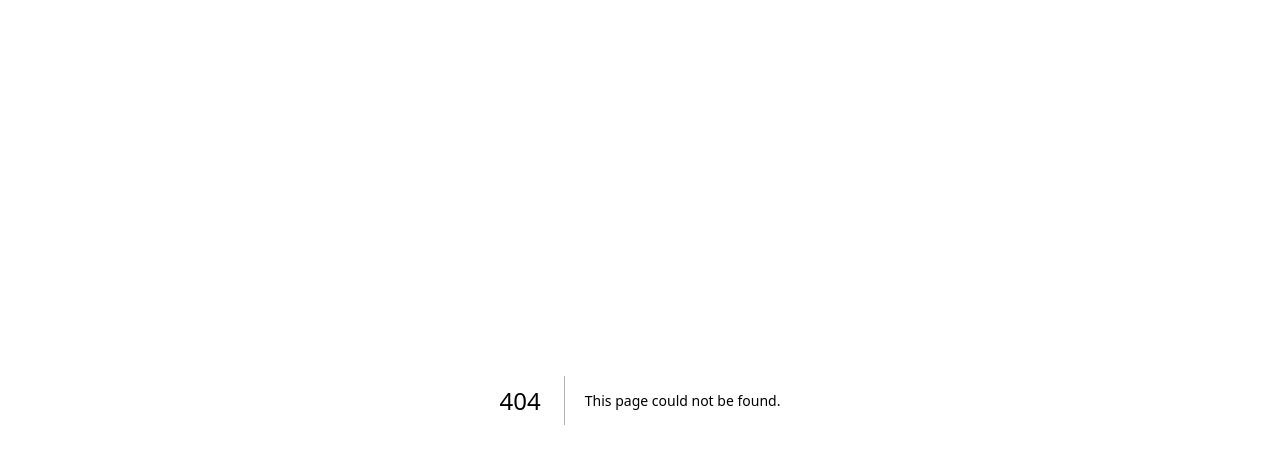
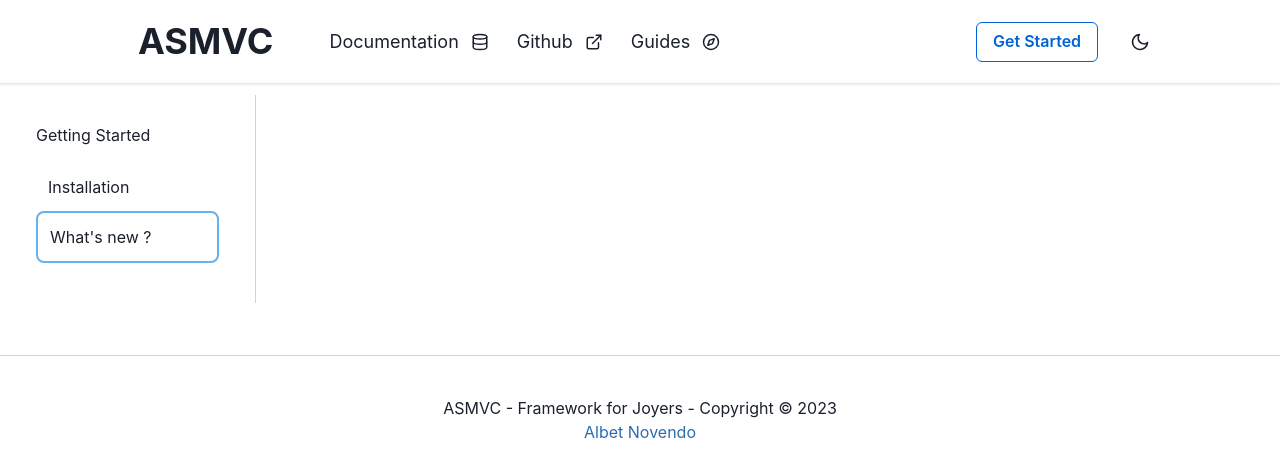
Before and after one commit to albetnov/asmvc-docs, a Next.js app: page /docs/starting/new in a window 1280 px wide. Before the commit this address had no page. Shown: the top 476 px of the page. Built offline with nearby package versions, Linux system fonts and the light colour scheme.

Commit message:
refactor: fix link not expanded, docs link to accordion link component, fix invalid dom nesting

```diff
--- /dev/null
+++ b/Components/Docs/AccordionLink.tsx
@@ -0,0 +1,27 @@
+import {AccordionButton, AccordionItem, AccordionPanel, Box} from "@chakra-ui/react";
+import NavLink from "./NavLink";
+
+interface AccordionLinks {
+    href: string;
+    title: string;
+}
+
+interface AccordionLinkProps {
+    title: string;
+    links: AccordionLinks[];
+}
+
+export default function AccordionLink({title, links}: AccordionLinkProps) {
+    return (<AccordionItem border="none" rounded="lg">
+        <h2>
+            <AccordionButton>
+                <Box as="span" flex='1' textAlign='left'>
+                    {title}
+                </Box>
+            </AccordionButton>
+        </h2>
+        <AccordionPanel>
+            {links.map(item => <NavLink href={item.href} key={item.href}>{item.title}</NavLink>)}
+        </AccordionPanel>
+    </AccordionItem>)
+}
--- a/Components/Docs/Layout.tsx
+++ b/Components/Docs/Layout.tsx
@@ -5,13 +5,12 @@ import {
     AccordionPanel,
     Box, Grid,
     GridItem,
-    List,
-    ListItem
 } from "@chakra-ui/react";
 import MainLayout from "../Layout";
 import {PropsWithChildren} from "react";
+import NavLink from "./NavLink";
 import {useRouter} from "next/router";
-import NavLink from "./NavLink";
+import AccordionLink from "./AccordionLink";
 
 interface DocsLayoutProps extends PropsWithChildren {
     title: string;
@@ -20,25 +19,17 @@ interface DocsLayoutProps extends PropsWithChildren {
 
 export default function Layout({title, desc, children}: DocsLayoutProps) {
     const router = useRouter();
+    const index = router.pathname === "/docs" || router.pathname.startsWith("/docs/starting/new") ? 0 : 1;
 
     return (
         <MainLayout title={title} desc={desc}>
             <Grid templateColumns="20% 1fr">
                 <GridItem borderRight="1px solid" borderColor="gray.300" my={3}>
-                    <Accordion allowToggle p={5}>
-                        <AccordionItem border="none" rounded="lg">
-                            <h2>
-                                <AccordionButton>
-                                    <Box as="span" flex='1' textAlign='left'>
-                                        Getting Started
-                                    </Box>
-                                </AccordionButton>
-                            </h2>
-                            <AccordionPanel>
-                                <NavLink isActive={router.pathname === "/docs"}>Installation</NavLink>
-                                <NavLink isActive={router.pathname === "/docs/new"}>What's new?</NavLink>
-                            </AccordionPanel>
-                        </AccordionItem>
+                    <Accordion defaultIndex={index} allowToggle p={5}>
+                        <AccordionLink title="Getting Started" links={[
+                            {title: "Installation", href: "/docs"},
+                            {title: "What's new ?", href: "/docs/starting/new"}
+                        ]}/>
                     </Accordion>
                 </GridItem>
                 <GridItem px={40}>
--- a/Components/Docs/NavLink.tsx
+++ b/Components/Docs/NavLink.tsx
@@ -1,18 +1,24 @@
-import {List, ListItem} from "@chakra-ui/react";
+import {Link, List, ListItem} from "@chakra-ui/react";
 import {PropsWithChildren} from "react";
+import {useRouter} from "next/router";
+import NextLink from "next/link";
 
 interface NavLinkProps extends PropsWithChildren {
-    isActive: boolean;
+    href: string;
 }
 
-export default function NavLink({isActive, children}: NavLinkProps) {
-    if (isActive) {
+export default function NavLink({href, children}: NavLinkProps) {
+    const router = useRouter();
+
+    if (router.pathname === href) {
         return <List p={3} rounded="lg" border="2px solid" borderColor="blue.300">
-            <ListItem>{children}</ListItem>
+            <ListItem><Link display="block" as={NextLink} _hover={{textDecoration: "none"}} w="full"
+                            href={href}>{children}</Link></ListItem>
         </List>
     }
 
     return <List p={3} rounded="lg">
-        <ListItem>{children}</ListItem>
+        <ListItem><Link w="full" display="block" _hover={{textDecoration: "none"}} as={NextLink}
+                        href={href}>{children}</Link></ListItem>
     </List>
 }
--- a/Components/Docs/Section.tsx
+++ b/Components/Docs/Section.tsx
@@ -9,9 +9,9 @@ export default function Section({title, children}: SectionProps) {
     return (
         <Box as="section" mt={10} id="definition">
             <Heading>{title}</Heading>
-            <Text mt={5}>
+            <Box mt={5}>
                 {children}
-            </Text>
+            </Box>
         </Box>
     )
 }
--- /dev/null
+++ b/pages/docs/starting/new/index.tsx
@@ -0,0 +1,6 @@
+import Layout from "../../../../Components/Docs/Layout";
+
+export default function New() {
+    return <Layout title="Hello World!">
+    </Layout>;
+}
```
Also changed, not shown: pages/docs/index.tsx (+8 -2 lines).
